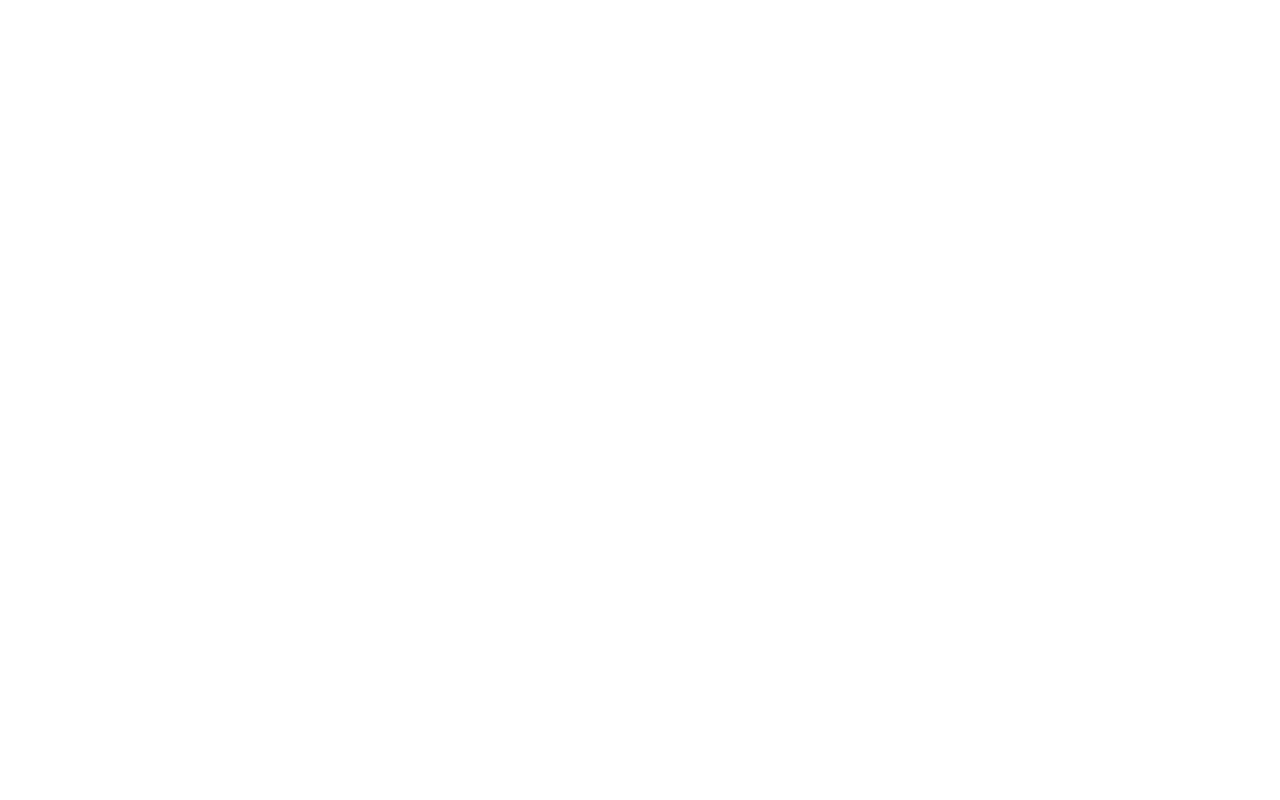
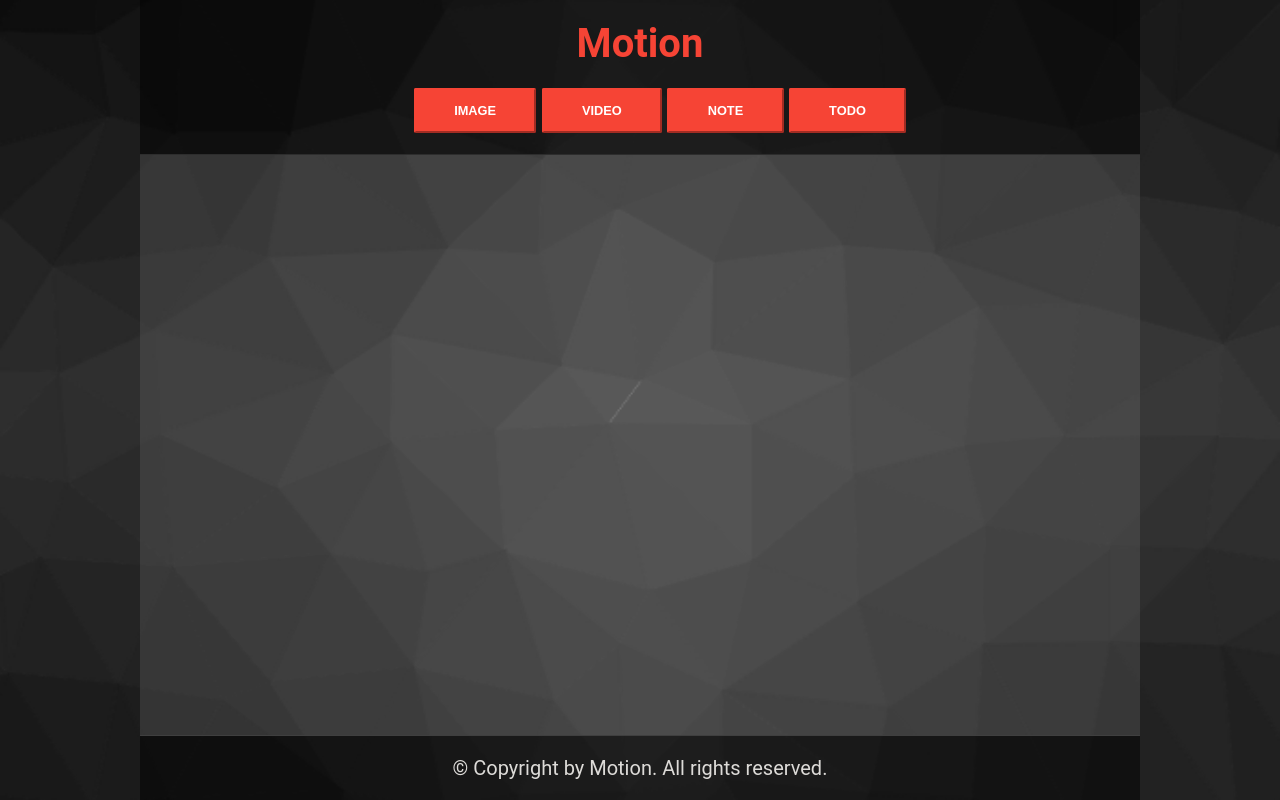
Before and after one commit to younhoso/motion-project, a plain HTML site: page index.html in a window 1280 px wide. Drawn offline with Linux system fonts and the light colour scheme.

Commit message:
Feat: page components 작업

```diff
--- a/index.html
+++ b/index.html
@@ -3,7 +3,25 @@
   <head>
     <meta charset="UTF-8" />
     <meta name="viewport" content="width=device-width, initial-scale=1.0" />
-    <title>Document</title>
+    <title>Motion</title>
+    <link rel="stylesheet" href="./style/style.css" />
+    <script type="module" src="./dist/app.js" defer></script>
   </head>
-  <body></body>
+  <body>
+    <div class="app">
+      <hader class="banner">
+        <h1 class="banner__title">Motion</h1>
+        <ul class="control-panel">
+          <li><button id="new-image" class="create-button">Image</button></li>
+          <li><button id="new-video" class="create-button">Video</button></li>
+          <li><button id="new-note" class="create-button">Note</button></li>
+          <li><button id="new-todo" class="create-button">Todo</button></li>
+        </ul>
+      </hader>
+      <main class="document"></main>
+      <footer class="footer">
+        <p>© Copyright by Motion. All rights reserved.</p>
+      </footer>
+    </div>
+  </body>
 </html>
--- /dev/null
+++ b/style/style.css
@@ -0,0 +1,113 @@
+:root {
+  --bg-main-color: #00000080;
+  --bg-accent-color: #2d2d2d;
+  --accent-color: #f64435;
+  --text-accent-color: #ffe498;
+  --text-edit-bg-color: #575757;
+  --border-color: #3f3f3f;
+  --shadow-color: #202020;
+  --document-bg-color: #68686850;
+  --component-bg-gradient: radial-gradient(
+    circle,
+    #646464e6 0%,
+    #363636e6 100%
+  );
+  --smokywhite: #dddbd8;
+  --black: #000000;
+  --translucent-black: #00000099;
+}
+
+li {
+  list-style: none;
+  padding-left: 0;
+}
+
+p {
+  color: var(--smokywhite);
+}
+
+label {
+  color: var(--text-accent-color);
+}
+
+* {
+  outline: 0;
+  box-sizing: border-box;
+}
+
+body {
+  background: url("../assets/background.png") center/cover no-repeat;
+  font-family: Roboto, Oxygen, sans-serif;
+  display: flex;
+  justify-content: center;
+  height: 100vh;
+  overflow: hidden;
+  font-size: 1.25rem;
+  margin: 0;
+}
+
+.app {
+  width: 100%;
+  max-width: 1000px;
+  height: 100%;
+  display: flex;
+  flex-direction: column;
+}
+
+.banner {
+  background: var(--bg-main-color);
+  border-bottom: 1px solid var(--bg-accent-color);
+  text-align: center;
+}
+
+.banner__title {
+  margin: 20px;
+  color: var(--accent-color);
+}
+
+.control-panel {
+  display: flex;
+  align-items: center;
+  justify-content: center;
+}
+
+.create-button {
+  margin: 0.1em 0.2em;
+  text-align: center;
+  user-select: none;
+  padding: 1em 3em;
+  text-transform: uppercase;
+  font-weight: 600;
+  font-size: 0.8rem;
+  color: white;
+  background-color: var(--accent-color);
+  border-color: var(--accent-color);
+  border-radius: 2px;
+}
+
+.document {
+  height: 100%;
+  overflow-y: auto;
+  background-color: var(--document-bg-color);
+  /* Firefox */
+  scrollbar-width: 6px;
+  scrollbar-color: var(--bg-accent-color);
+  scrollbar-face-color: var(--accent-color);
+}
+
+.document::-webkit-scrollbar {
+  /* Safari and Chrome */
+  background-color: var(--bg-accent-color);
+  width: 6px;
+}
+
+.document::-webkit-scrollbar-thumb {
+  /* Safari and Chrome */
+  background-color: var(--accent-color);
+}
+
+.footer {
+  background: var(--bg-main-color);
+  border-top: 1px solid var(--border-color);
+  text-align: center;
+}
```
Also changed, not shown: assets/background.png (added), 2 other files.
